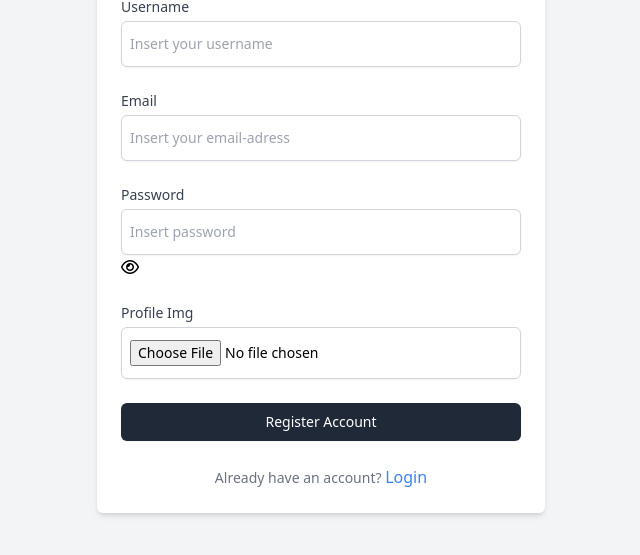
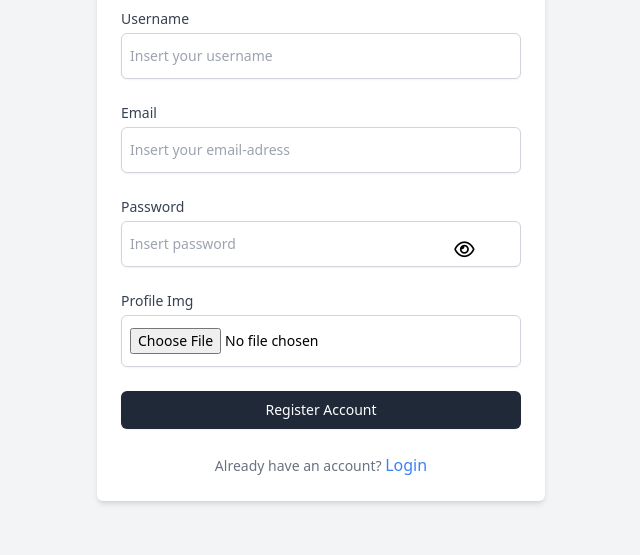
Before and after one commit to Qarib2004/hackaton-debug-l, a website: page register.html in a window 1280 px wide. Shown: the part 227-782 px from the top of the page, without its empty margins (319-959 px from the left). Drawn offline with nearby package versions, Linux system fonts and the light colour scheme; some packages are replaced by stand-ins of ours; a script that the page names is missing.

Commit message:
finish loginregister

```diff
--- a/register.html
+++ b/register.html
@@ -7,7 +7,23 @@
     <link rel="stylesheet" href="https://cdnjs.cloudflare.com/ajax/libs/font-awesome/6.7.1/css/all.min.css" integrity="sha512-5Hs3dF2AEPkpNAR7UiOHba+lRSJNeM2ECkwxUIxC1Q/FLycGTbNapWXB4tP889k5T5Ju8fs4b1P5z/iB4nMfSQ==" crossorigin="anonymous" referrerpolicy="no-referrer" />
 </head>
 <style>
+    .mt-1 #password{
+    position: relative;
 
+}
+/* #password {
+    padding-right: 30px;
+     position: relative;
+} */
+
+#toggle-password {
+    position: absolute;
+    right: 38%;
+    bottom: 39.3%;
+    cursor: pointer;
+    font-size: 18px;
+    z-index: 7;
+}
 </style>
 <body>
     <div class="bg-gray-100 flex h-screen items-center justify-center px-4 sm:px-6 lg:px-8">
@@ -32,7 +48,7 @@
                 </div>
 
                 <div>
-                    <label for="password" class="block text-sm font-medium text-gray-700">Email</label>
+                    <label for="email" class="block text-sm font-medium text-gray-700">Email</label>
                     <div class="mt-1">
                         <input name="email" type="email-address" autocomplete="email-address" required placeholder="Insert your email-adress" id="email"
                             class="px-2 py-3 mt-1 block w-full rounded-md border border-gray-300 shadow-sm focus:border-sky-500 focus:outline-none focus:ring-sky-500 sm:text-sm" />
```
Also changed, not shown: login.html (+19 -0 lines).
